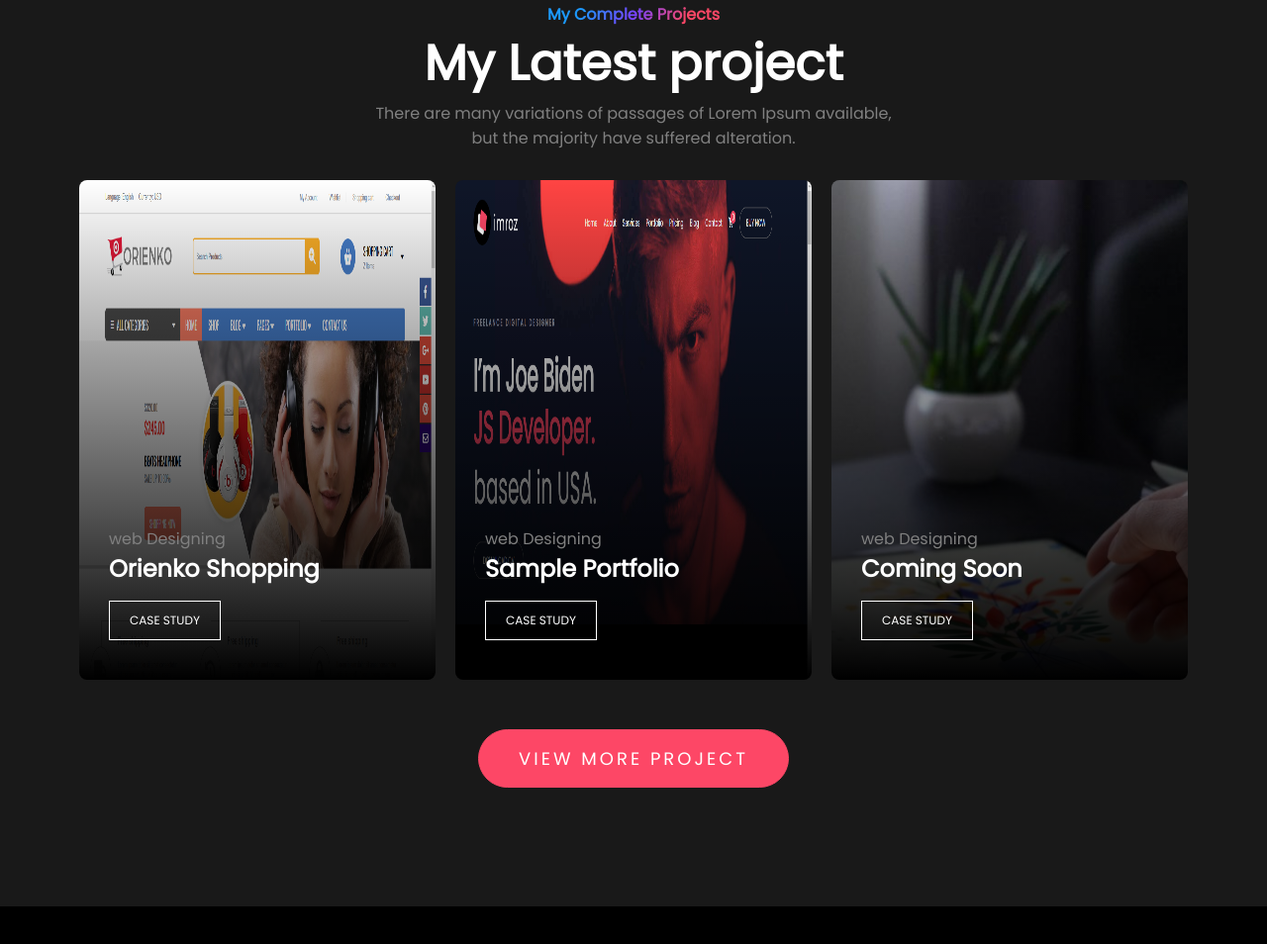
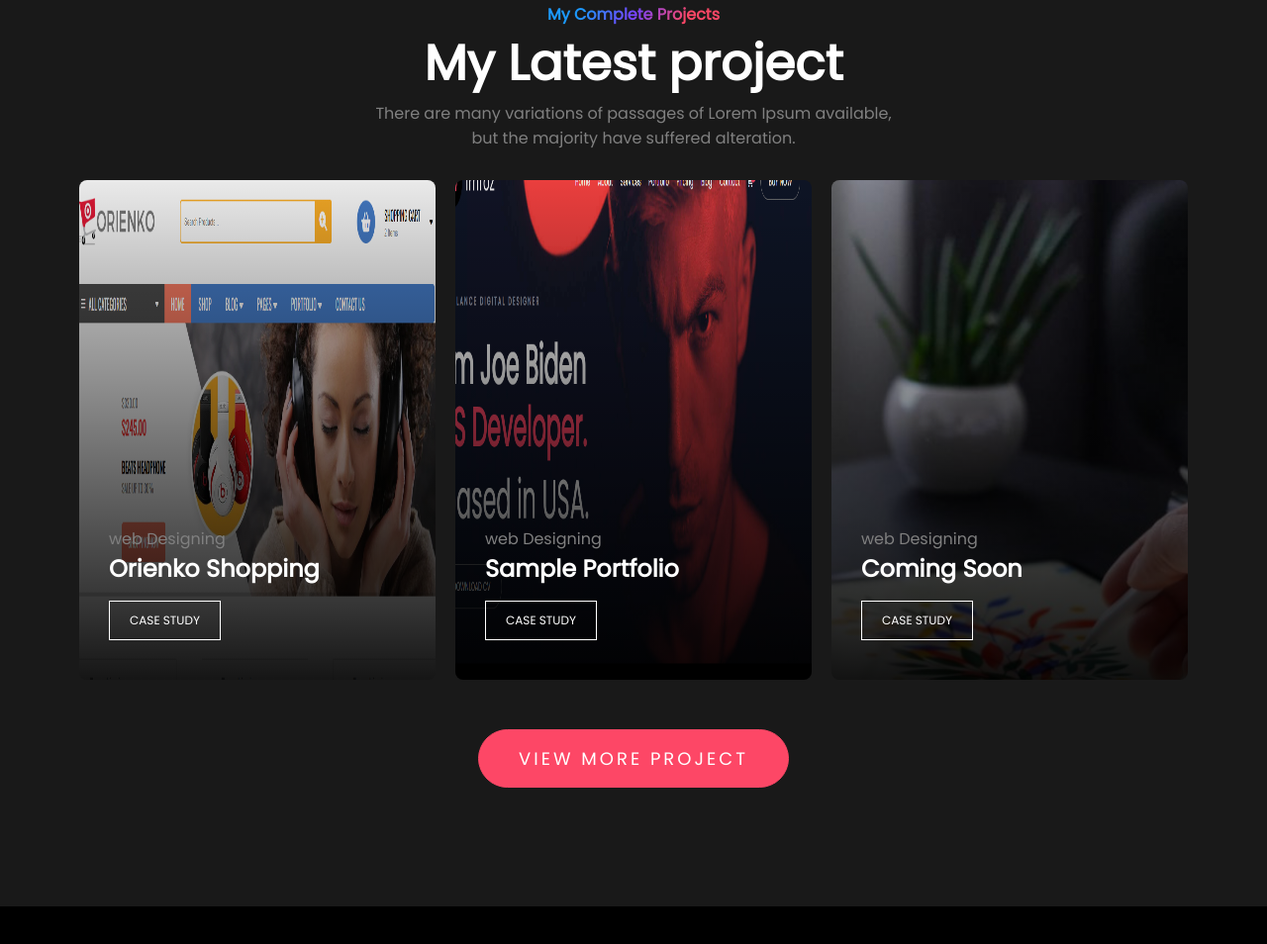
Before and after one commit to AmmarMalek/project3-my-portfolio, a plain HTML site: page index.html in a window 1280 px wide. Shown: the part 1675-2629 px from the top of the page at 99% size. Drawn offline with Linux system fonts and the light colour scheme.

Commit message:
Update style.css

```diff
--- a/css/style.css
+++ b/css/style.css
@@ -135,6 +135,15 @@ a{
     align-items: center;
     justify-content: center;
 }
+.project .projects .project-box{
+    position: relative;
+    transition: 0.5s;
+    border-radius: 8px;
+    text-align: left;
+}
+.project .projects .project-box:hover{
+    transform: scale(1.05);
+}
 .project .projects .project-box::after{
     content: "";
     width: 100%;
@@ -145,31 +154,37 @@ a{
     left: 0;
     opacity: 0;
     border-radius: 8px;
+    z-index: 1;
 }
-.project .projects .project-box{
-    border-radius: 8px;
-    padding: 350px 30px 40px 30px;
-    text-align: left;
-    transition: 0.5s;
-    position: relative;
+.project .projects .project-box:hover::after{
+    opacity: 1;
 }
 .project .projects .project1{
     background: linear-gradient(rgba(0,0,0,0),rgba(0,0,0,1)),url(../img/project1.png);
     transition: 0.5s;
+    background-size: 120% 120%;
+    background-position: center;
+    padding: 350px 30px 40px 30px;
+    border-radius: 8px;
+}
+.project .projects .project-box:hover .pro{
     background-size: 100% 100%;
-    background-position: center;
 }
 .project .projects .project2{
     background: linear-gradient(rgba(0,0,0,0),rgba(0,0,0,1)),url(../img/project2.png);
     transition: 0.5s;
-    background-size: 100% 100%;
+    background-size: 120% 120%;
+    padding: 350px 30px 40px 30px;
     background-position: center;
+    border-radius: 8px;
 }
 .project .projects .project3{
     background: linear-gradient(rgba(0,0,0,0),rgba(0,0,0,1)),url(../img/project3.jpg);
     transition: 0.5s;
-    background-size: 100% 100%;
+    background-size: 120% 120%;
+    padding: 350px 30px 40px 30px;
     background-position: center;
+    border-radius: 8px;
 }
 .project .projects .project-box button{
     background:none;
@@ -181,12 +196,6 @@ a{
     border-radius: 0px;
     transition: 0.5s;
 }
-.project .projects .project-box:hover::after{
-    opacity: 1;
- }
-.project .projects .project-box:hover{
-     transform: scale(1.05);
- }
  .project button{
     background-color: #FD4766;
     padding: 15px 40px;
```
